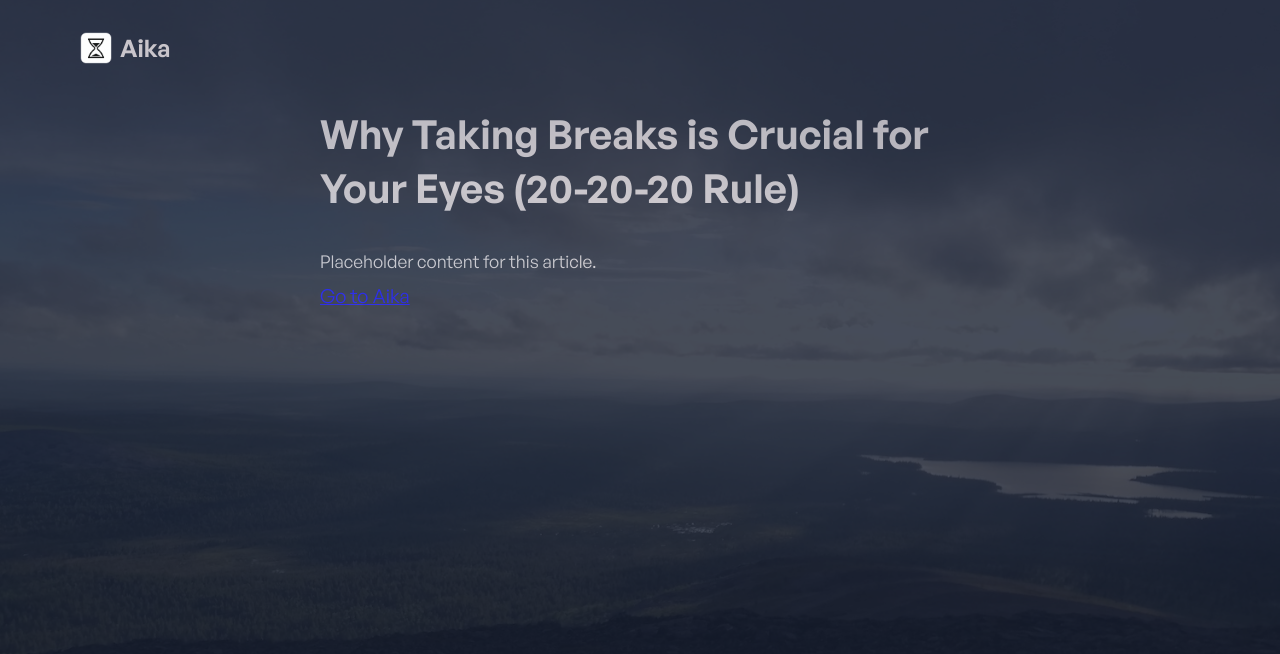
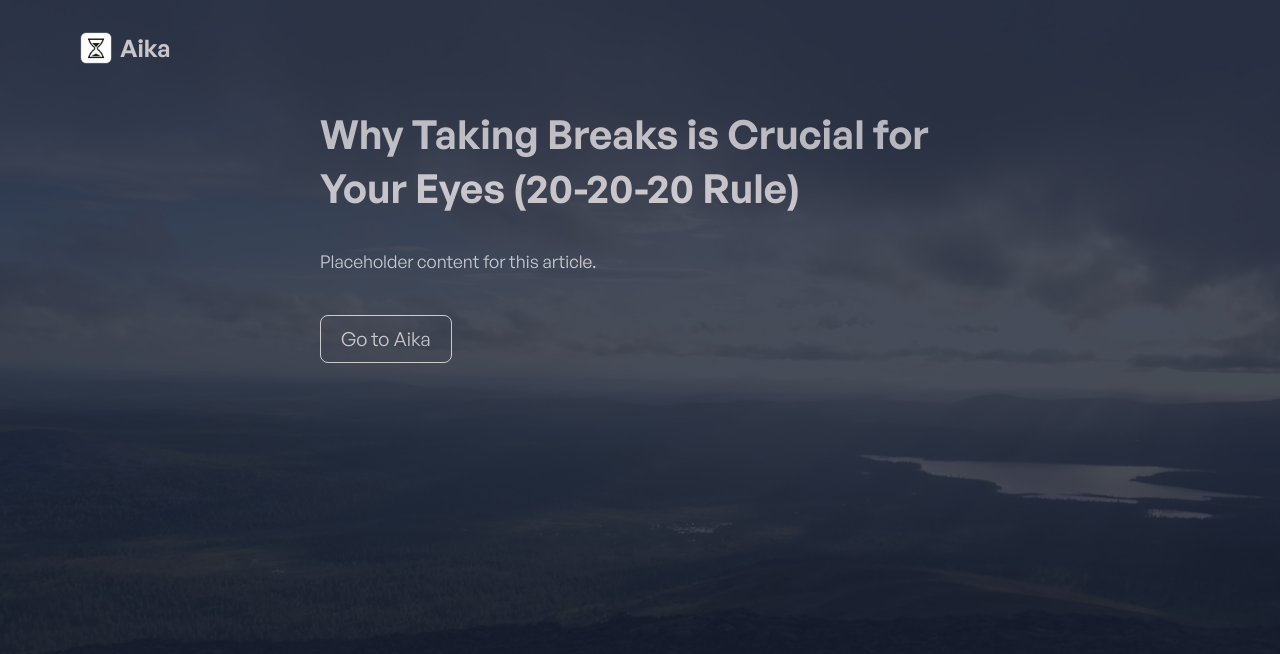
Before and after one commit to sund4e/timer, a Next.js app: page /articles/20-20-20-rule in a window 1280 px wide. Shown: the top 654 px of the page. Built offline with nearby package versions, Linux system fonts and the light colour scheme; no server answers.

Commit message:
Style button

```diff
--- a/components/ArticlePage/ArticlePage.tsx
+++ b/components/ArticlePage/ArticlePage.tsx
@@ -48,6 +48,14 @@ const ContentContainer = styled.div`
 const ActionButton = styled(Button)`
   margin-top: 2rem;
   font-size: 1.2rem;
+  background-color: ${({ theme }) => theme.colors.primary};
+  border: 1px solid ${({ theme }) => theme.colors.light};
+  transition: all 0.2s ease-in-out;
+
+  &:hover:not(:disabled) {
+    border: 1px solid white;
+    color: white;
+  }
 `;
 
 interface ArticlePageProps {
@@ -60,7 +68,7 @@ const ArticlePage = ({ article }: ArticlePageProps) => {
       <Title>{article.title}</Title>
       <ContentContainer dangerouslySetInnerHTML={{ __html: article.content }} />
       <Link href="/" passHref>
-        <ActionButton as="a">Go to Aika</ActionButton>
+        <ActionButton>Go to Aika</ActionButton>
       </Link>
     </Page>
   );
--- a/components/Button/Button.tsx
+++ b/components/Button/Button.tsx
@@ -34,10 +34,12 @@ const StyledButton = styled(motion.button)<{ $isHidden?: boolean }>`
   }
 `;
 
-const Button = ({ children, ...rest }: HTMLMotionProps<'button'>) => {
+const Button = React.forwardRef<HTMLButtonElement, HTMLMotionProps<'button'>>(
+  ({ children, ...rest }, ref) => {
     const theme = useTheme();
     return (
       <StyledButton
+        ref={ref}
         transition={{
           duration: theme.transition,
           ease: 'easeOut',
@@ -52,7 +54,8 @@ const Button = ({ children, ...rest }: HTMLMotionProps<'button'>) => {
         {children}
       </StyledButton>
     );
-};
+  }
+);
 
 Button.displayName = 'Button';
 
```
Lines whose indentation alone changed are shown as unchanged.
